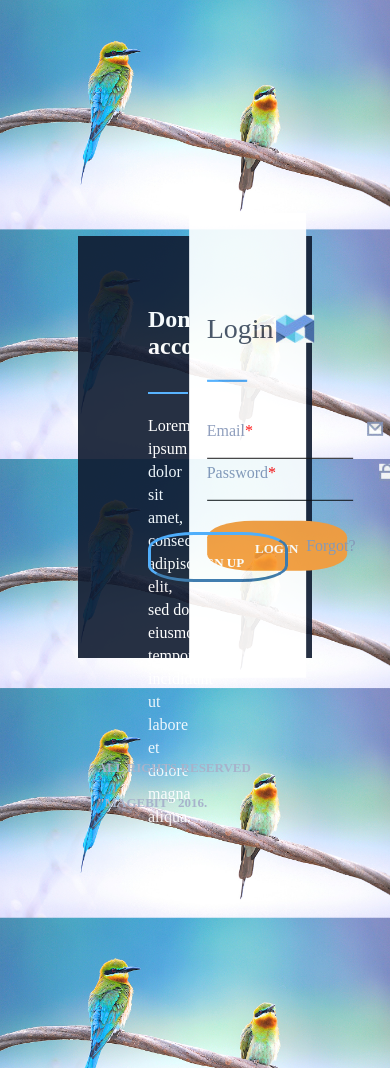
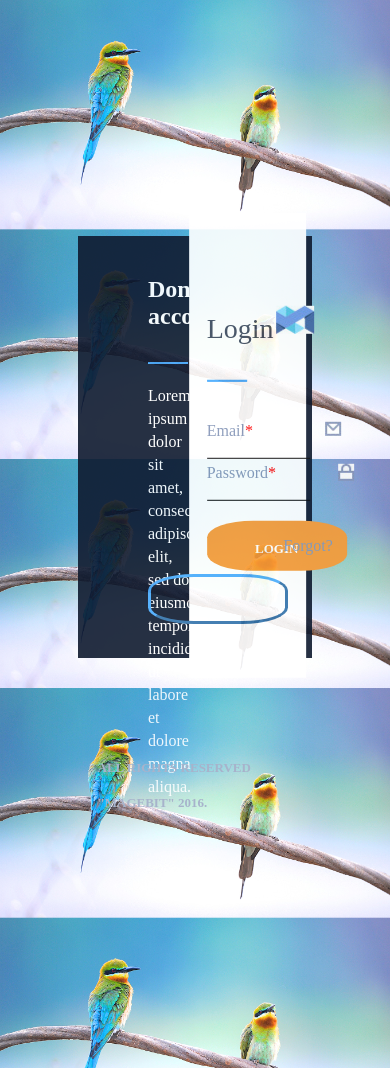
Before and after one commit to ruback105/magebitLogin, a PHP site: page / in a window 390 px wide. Shown: the top 1068 px of the page. Run offline with PHP 8.4, Linux system fonts and the light colour scheme; some libraries are stand-ins or nearby versions.

Commit message:
tried to fix responsivenes

```diff
--- a/classes/Config.php
+++ b/classes/Config.php
@@ -2,6 +2,10 @@
 
 class Config
 {
+    /**
+     * @param null $path
+     * @return bool|mixed
+     */
     public static function get($path = null)
     {
         if ($path) {
--- a/classes/Redirect.php
+++ b/classes/Redirect.php
@@ -2,6 +2,10 @@
 
 class Redirect
 {
+    /**
+     * @param $location
+     *
+     */
     public static function to($location)
     {
         if ($location) {
--- a/css/style.css
+++ b/css/style.css
@@ -11,7 +11,7 @@ body {
     height: 50%;
     width: 60%;
     transform: translate(-50%, -50%);
-    font-family: "SourceSansPro";
+    font-family: "SourceSansPro", serif;
 }
 
 .login-signup-block {
@@ -63,7 +63,7 @@ p {
 
 .magebit-login-logo {
     position: absolute;
-    top: 22%;
+    top: 20%;
     left: 74%;
 }
 
@@ -109,7 +109,7 @@ input[type=name] {
     display: inline-block;
     border-radius: 33%;
     font-size: 13px;
-    font-family: "SourceSansPro";
+    font-family: "SourceSansPro", serif;
     position: absolute;
     font-weight: bold;
     width: 140px;
@@ -160,7 +160,7 @@ input[type=name] {
 
 .signup-inactive {
     visibility: hidden;
-    margin-top: -22%;
+    margin-top: -20%;
     margin-left: 64%;
     color: white;
 }
@@ -192,3 +192,38 @@ input[type=name] {
     top: 97%;
     transform: translate(-50%, -97%);
 }
+
+@media only screen and (max-width: 1320px) {
+    .signup-inactive {
+        margin-top: -27%;
+    }
+
+    .login-inactive {
+        margin-top: 40px;
+    }
+}
+
+@media only screen and (max-width: 1200px) {
+    #signup-btn, #login-btn {
+        top: 80%;
+    }
+
+    input[type="email"], input[type="password"], input[type="name"] {
+        width: 100%;
+    }
+
+    #ic-mail, #ic-user {
+        margin-left: 73%;
+    }
+
+    #ic-lock {
+        margin-left: 62%;
+    }
+}
+
+
+@media only screen and (max-width: 950px) {
+    #login-block a {
+        left: 77%;
+    }
+}
--- a/functions/sanitize.php
+++ b/functions/sanitize.php
@@ -1,4 +1,8 @@
 <?php
+/**
+ * @param $string
+ * @return string
+ */
 function escape($string)
 {
     return htmlentities($string, ENT_QUOTES, 'UTF-8');
```
Also changed, not shown: classes/DB.php (+41 -0 lines), classes/Hash.php (+9 -0 lines), classes/Input.php (+8 -0 lines), classes/Session.php (+21 -0 lines), classes/User.php (+20 -0 lines), classes/Validation.php (+15 -1 lines).
